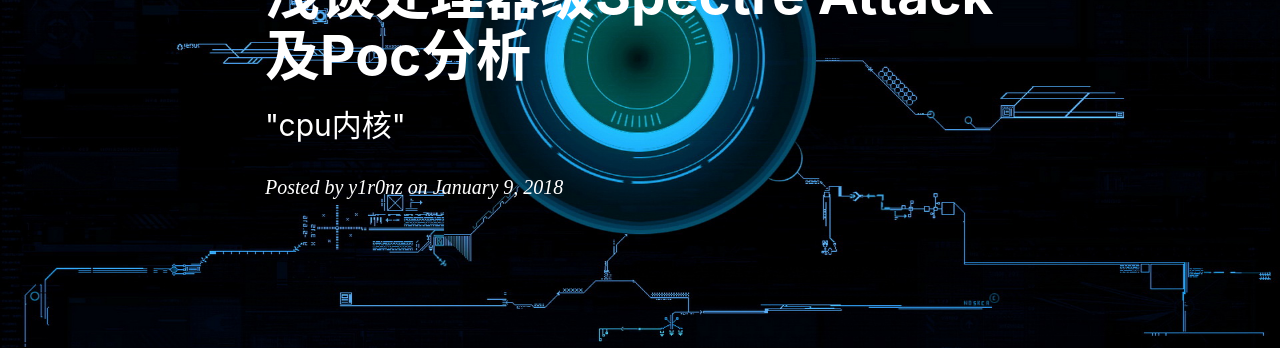
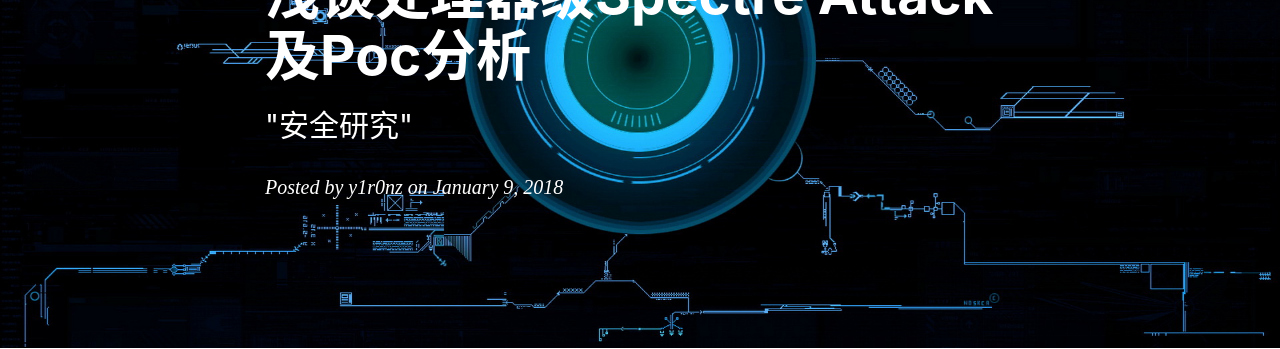
Before and after one commit to yangrz/blog, a Jekyll site: the page built from _posts/2018-01-09-cpu.markdown, in a window 1280 px wide and 900 px high. Shown: the part 235-584 px from the top of the window. Built offline with Jekyll 4.4.1, drawn with Linux system fonts in a browser that asks for light colours; nearby versions of some CDN libraries; comment, search, counter and statistics services are not loaded.

Commit message:
2018-01-13

```diff
--- a/_posts/2018-01-09-cpu.markdown
+++ b/_posts/2018-01-09-cpu.markdown
@@ -1,7 +1,7 @@
 ---
 layout:     post
 title:      "浅谈处理器级Spectre Attack及Poc分析"
-subtitle:   " \"cpu内核\""
+subtitle:   " \"安全研究\""
 date:       2018-01-09 09:10:25
 author:     "y1r0nz"
 header-img: "img/hack.jpg"
```
